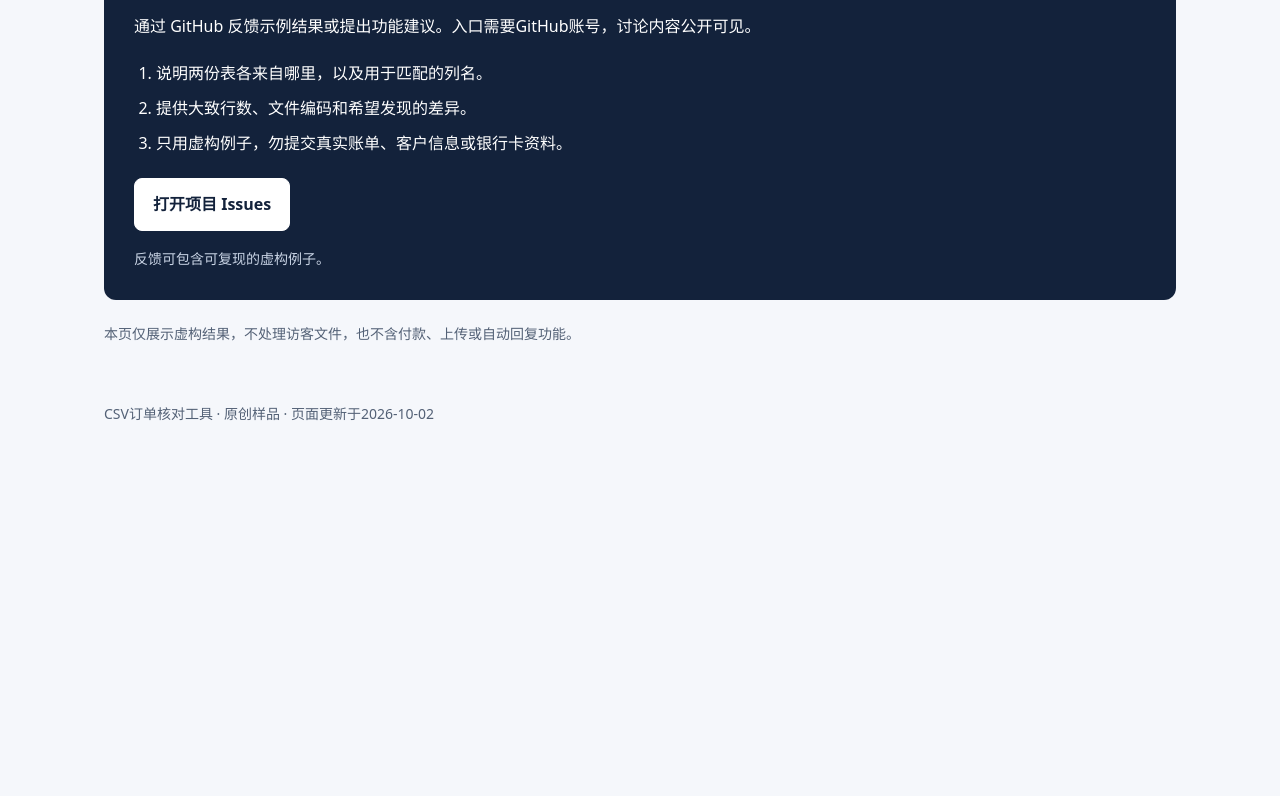
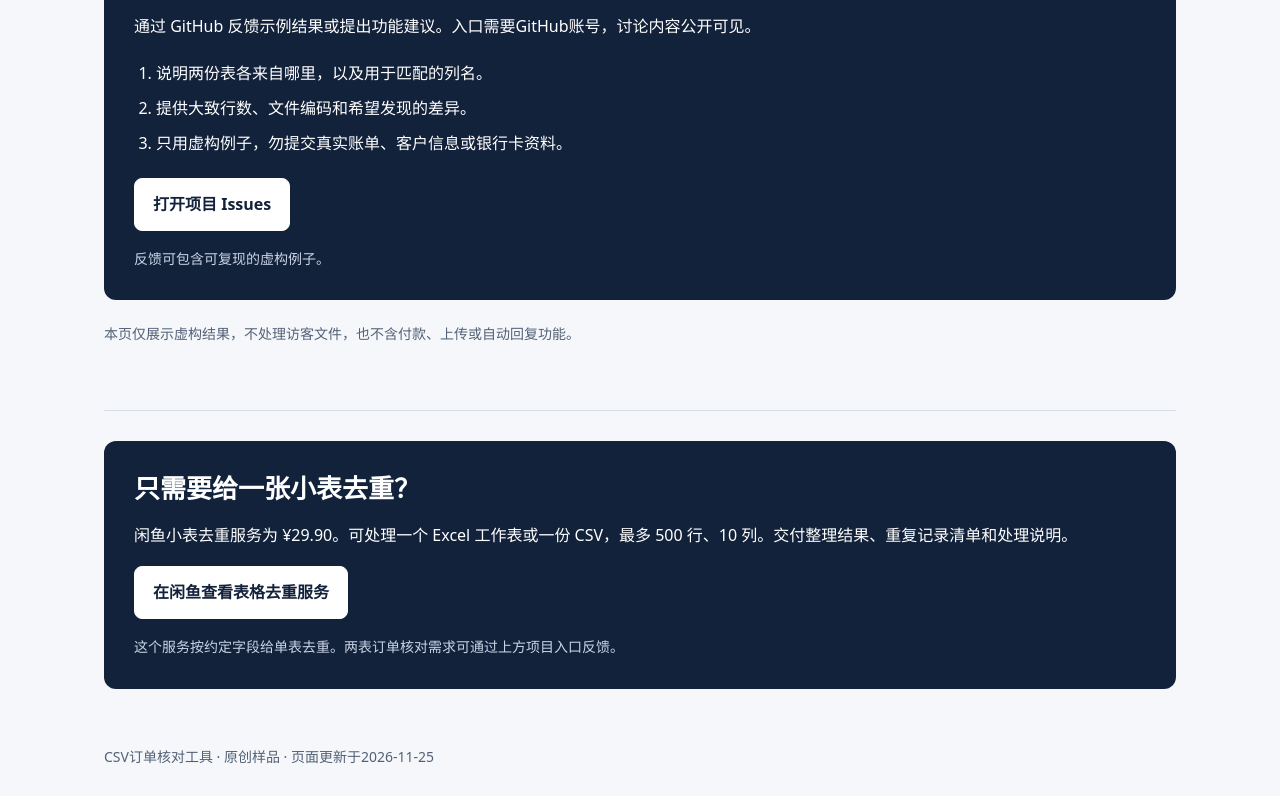
Before and after one commit to wjqcluke/csv-order-check-demo, a plain HTML site: page docs/index.html in a window 1280 px wide. Shown: the part 1444-2240 px from the top of the page. Before the commit the page ends 1898 px from the top, so only its background shows below. Drawn offline with Linux system fonts and the light colour scheme.

Commit message:
Link to the existing Xianyu spreadsheet cleanup service

```diff
--- a/docs/index.html
+++ b/docs/index.html
@@ -21,6 +21,14 @@
 <section class="section" aria-labelledby="features"><h2 id="features">让差异有据可查</h2><div class="features"><div><h3>订单号保留原样</h3><p>不转数字、不去空格。前导零与长订单号按原始文本匹配，避免误合并。</p></div><div><h3>金额精确到分</h3><p>合法金额按整数分值比较。支持零和负数；格式错误明确列出，不猜测、不四舍五入。</p></div><div><h3>差异一次导出</h3><p>完整工具可导出全部差异CSV，保留原始行号及重复记录，方便人工复核。</p></div></div></section>
 <section class="section boundary" id="scope" aria-labelledby="scope-title"><div><h2 id="scope-title">适用范围</h2><ul><li>带表头的UTF-8、逗号分隔CSV。</li><li>每份最多10MiB、50,000条记录。</li><li>两侧自行指定订单号与金额列。</li><li>两表币种、金额单位与业务口径一致。</li></ul></div><div><h2>使用前请确认</h2><ul><li>不直接读取Excel文件或GBK编码。</li><li>不自动合单、换汇、分账或抵销退款。</li><li>发现差异不代表哪一侧正确，仍需人工复核。</li><li>Excel导入结果时将订单号列设为文本。</li></ul><p class="note">已通过35项离线功能检查。真实浏览器视觉、实际文件保存、Excel实机及跨浏览器兼容性尚未验证。</p></div></section>
 <section class="section" id="inquiry" aria-labelledby="inquiry-title"><div class="inquiry"><h2 id="inquiry-title">先用文字描述你的两张表</h2><p>通过 GitHub 反馈示例结果或提出功能建议。入口需要GitHub账号，讨论内容公开可见。</p><ol><li>说明两份表各来自哪里，以及用于匹配的列名。</li><li>提供大致行数、文件编码和希望发现的差异。</li><li>只用虚构例子，勿提交真实账单、客户信息或银行卡资料。</li></ol><a class="button" href="https://github.com/wjqcluke/csv-order-check-demo/issues">打开项目 Issues</a><p class="note" style="margin:16px 0 0">反馈可包含可复现的虚构例子。</p></div><p class="disclosure">本页仅展示虚构结果，不处理访客文件，也不含付款、上传或自动回复功能。</p></section>
-</main><footer>CSV订单核对工具 · 原创样品 · 页面更新于2026-10-02</footer>
+<section class="section" aria-labelledby="service-title">
+  <div class="inquiry">
+    <h2 id="service-title">只需要给一张小表去重？</h2>
+    <p>闲鱼小表去重服务为 ¥29.90。可处理一个 Excel 工作表或一份 CSV，最多 500 行、10 列。交付整理结果、重复记录清单和处理说明。</p>
+    <a class="button" href="https://www.goofish.com/item?id=1098388396207">在闲鱼查看表格去重服务</a>
+    <p class="note" style="margin:16px 0 0">这个服务按约定字段给单表去重。两表订单核对需求可通过上方项目入口反馈。</p>
+  </div>
+</section>
+</main><footer>CSV订单核对工具 · 原创样品 · 页面更新于2026-11-25</footer>
 <script>document.getElementById('only-diff').addEventListener('change',function(){document.getElementById('equal-row').hidden=this.checked;});</script>
 </body></html>
```
